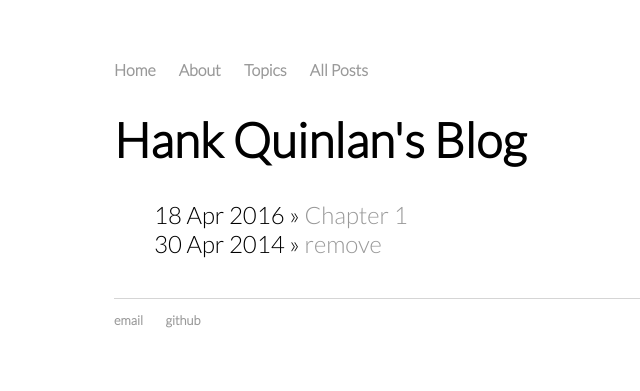
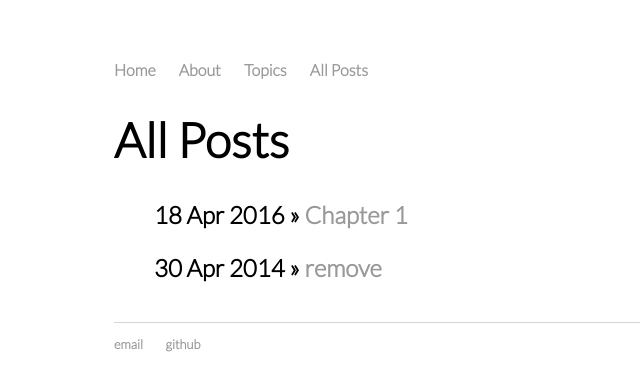
Before and after one commit to serriferous/initial.github.io, a Jekyll site: the page built from blog/index.html, in a window 1280 px wide. Shown: the top 391 px of the page, without its empty margins (78-718 px from the left). Built offline with Jekyll 4.4.1, drawn with Linux system fonts in a browser that asks for light colours.

Commit message:
Update index.html

```diff
--- a/blog/index.html
+++ b/blog/index.html
@@ -1,11 +1,11 @@
 ---
 layout: default
-title: Hank Quinlan's Blog
+title: All Posts
 ---
 	<h1>{{ page.title }}</h1>
 	<ul class="posts">
 
 	  {% for post in site.posts %}
-	    <li><span>{{ post.date | date_to_string }}</span> » <a href="{{ post.url }}" title="{{ post.title }}">{{ post.title }}</a></li>
+	    <h3><li><span>{{ post.date | date_to_string }}</span> » <a href="{{ post.url }}" title="{{ post.title }}">{{ post.title }}</a></li></h3>
 	  {% endfor %}
 	</ul>
```
